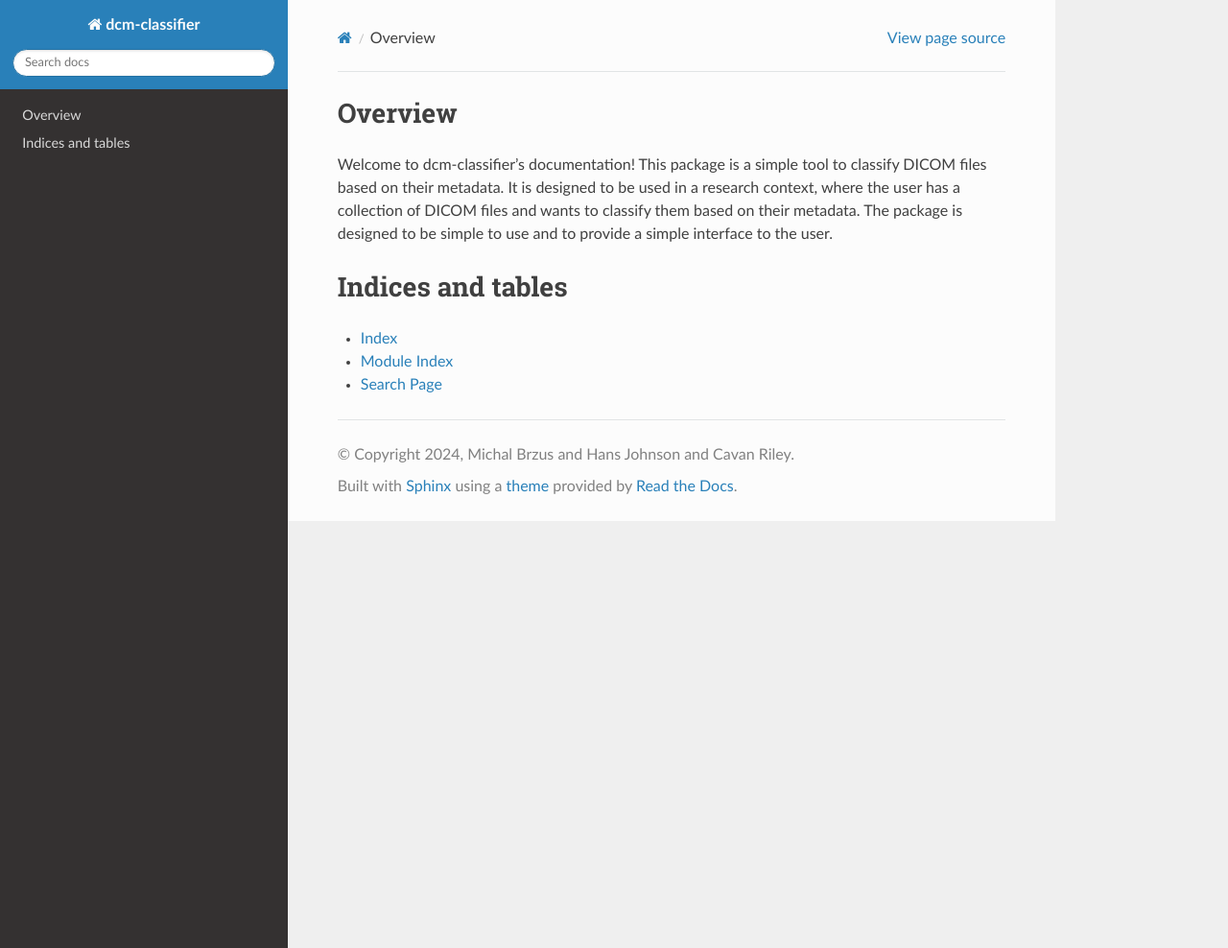
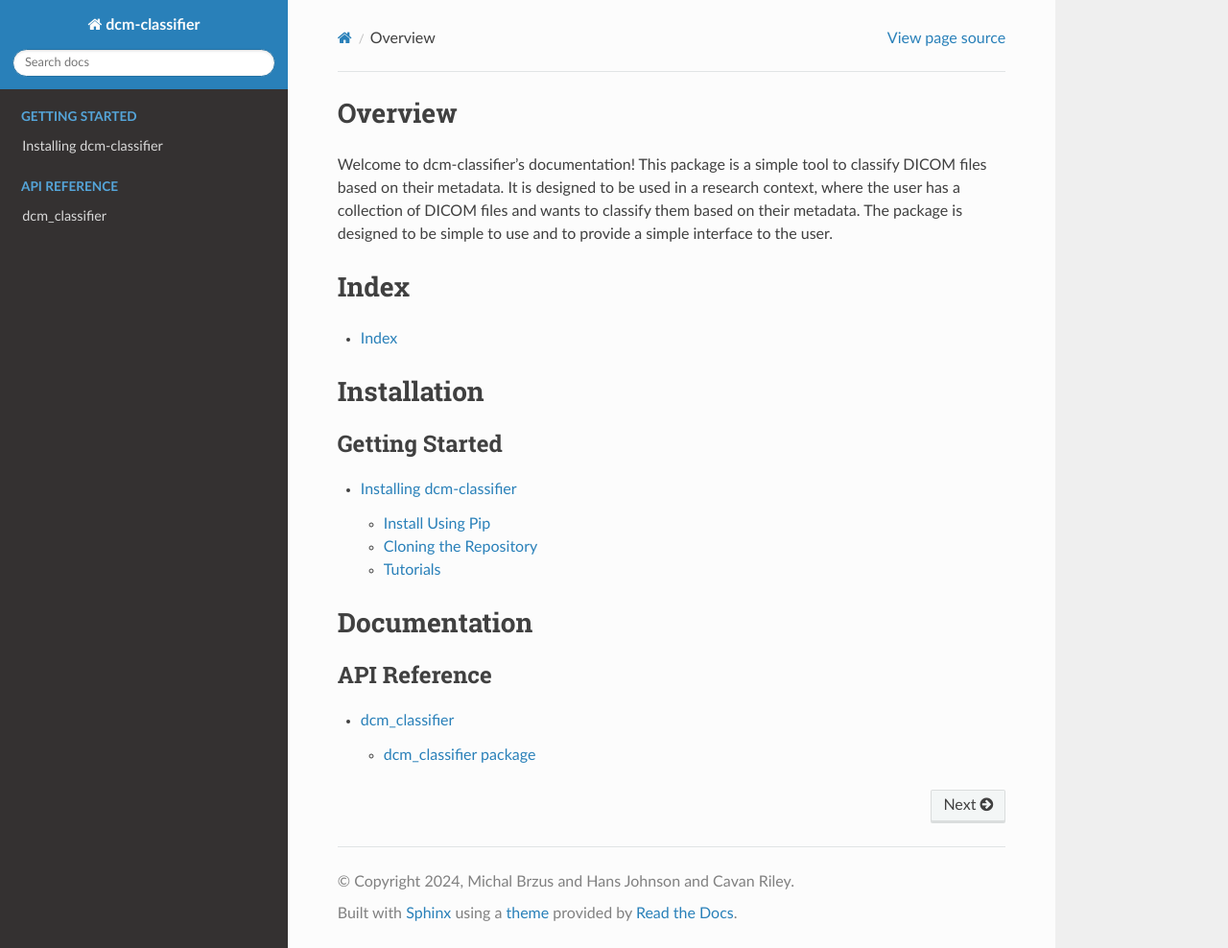
Before and after one commit to BRAINSia/dcm-classifier, a Sphinx documentation site: the page built from docs/source/index.rst, in a window 1280 px wide and 988 px high. Shown: the whole window at 96% size. Built offline with Sphinx 7.4.7 and the Read the Docs theme 2.0.0, drawn with Linux system fonts in a browser that asks for light colours.

Commit message:
DOC: added indices to index rst files for proper documenation formatting

```diff
--- a/docs/source/index.rst
+++ b/docs/source/index.rst
@@ -12,9 +12,25 @@ Overview
 
 Welcome to dcm-classifier’s documentation! This package is a simple tool to classify DICOM files based on their metadata. It is designed to be used in a research context, where the user has a collection of DICOM files and wants to classify them based on their metadata. The package is designed to be simple to use and to provide a simple interface to the user.
 
-Indices and tables
-==================
+Index
+=====
 
 * :ref:`genindex`
-* :ref:`modindex`
-* :ref:`search`
+
+Installation
+==========================================
+
+.. toctree::
+   :maxdepth: 2
+   :caption: Getting Started
+
+   installation/index
+
+Documentation
+==========================================
+
+.. toctree::
+   :maxdepth: 2
+   :caption: API Reference
+
+   modules.rst
--- /dev/null
+++ b/docs/source/installation/index.rst
@@ -0,0 +1,46 @@
+:orphan:
+
+=========================
+Installing dcm-classifier
+=========================
+
+Install Using Pip
+-----------------
+
+The dcm-classifier package is available on PyPi and can be installed using pip using the following command::
+
+    pip install dcm-classifier
+
+This option will install all the necessary dependencies for the package to run. For more control, we recommend cloning the repository and installing the package in development mode.
+
+Cloning the Repository
+----------------------
+
+The dcm-classifier repository is hosted on GitHub `here <https://github.com/BRAINSia/dcm-classifier>`_. You can clone the repository using the following command::
+
+    git clone git@github.com:BRAINSia/dcm-classifier.git
+
+
+For Developers:
+
+Developers will likely want to set up a python virtual environment with the necessary dependencies. This can be done using the following commands::
+
+    cd dcm-classifier
+    python3 -m venv venv
+    source venv/bin/activate
+    pip install -r requirements-dev.txt
+
+For Users:
+
+Users will want to set up a virtual environment with the necessary dependencies. This can be done using the following commands::
+
+    cd dcm-classifier
+    python3 -m venv venv
+    source venv/bin/activate
+    pip install -r requirements.txt
+
+
+Tutorials
+---------
+
+The dcm-classifier repository also provides a set of tutorials for running the classifier as well as for training new models. These jupyter notebook tutorials are available in scripts directory of the repository
```
